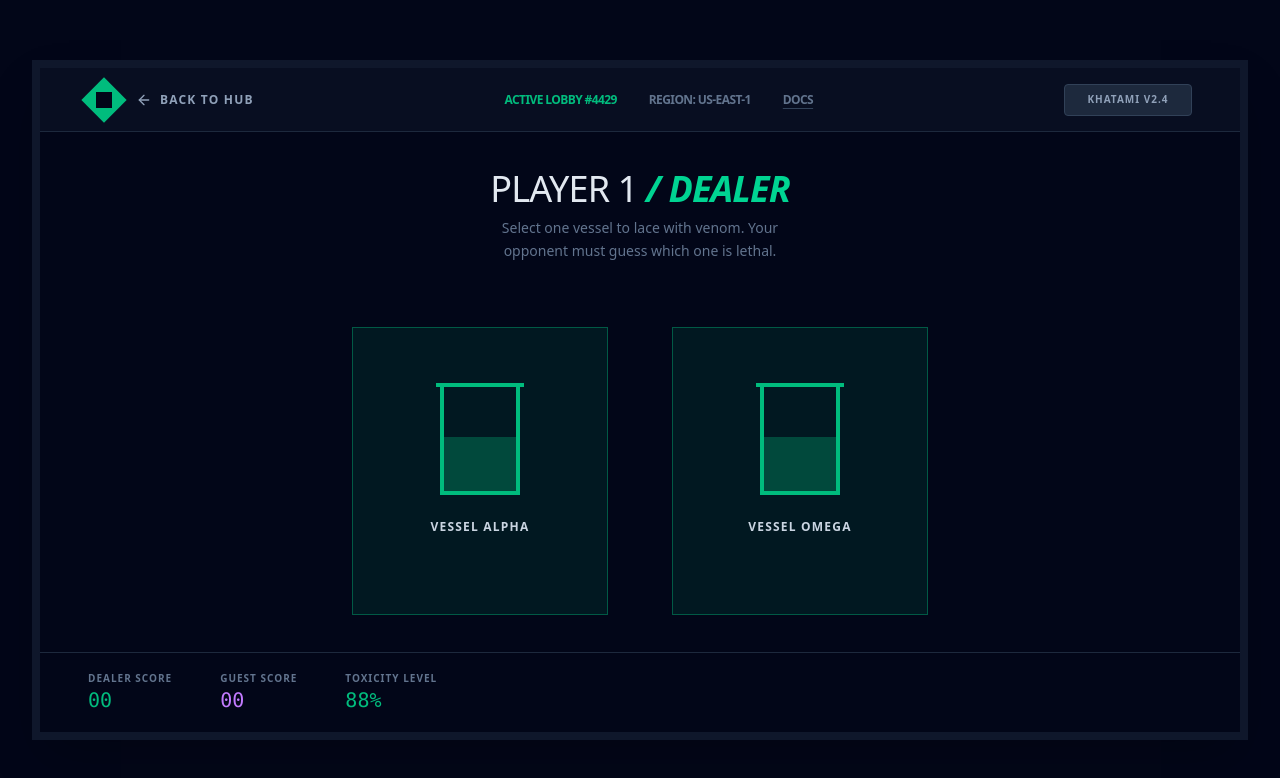
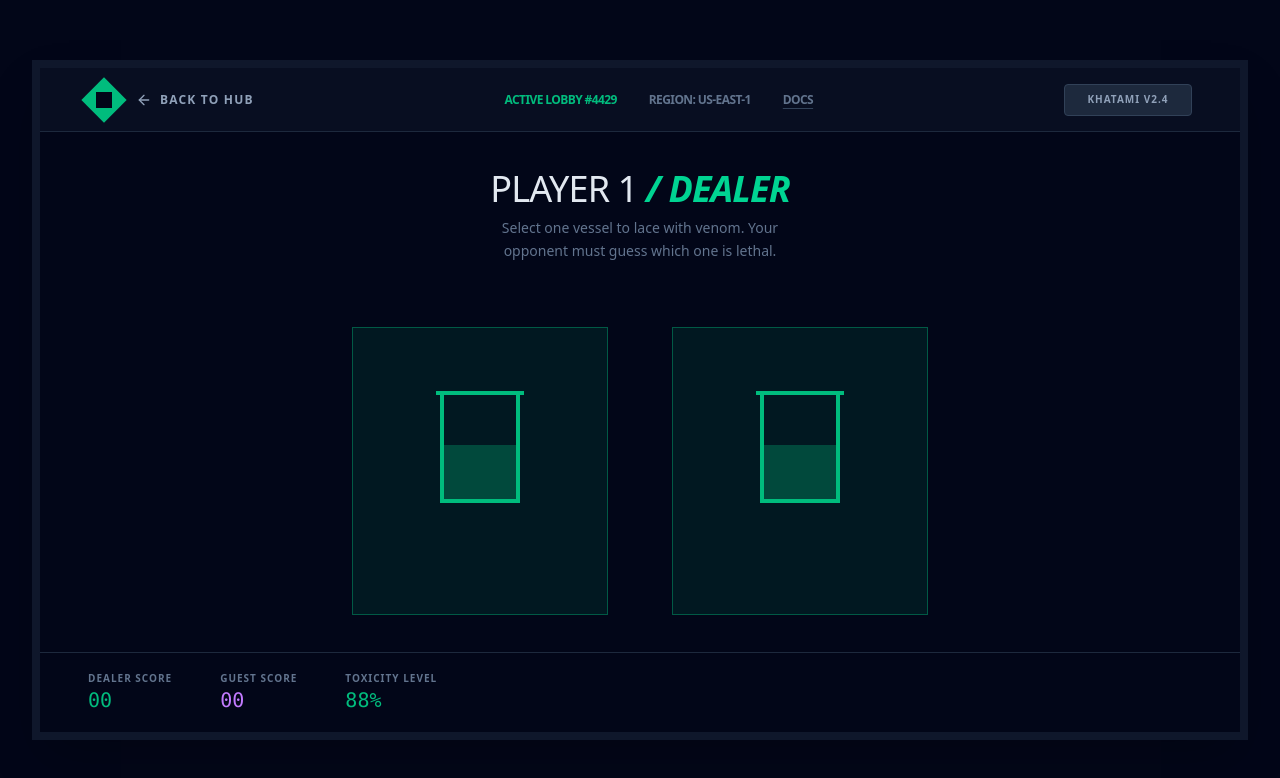
Before and after one commit to khatamirock/Poinson.io, a React (Vite) app: page / in a window 1280 px wide. Both pictures are taken after a click on the button 288 px from the left and 536 px from the top of the page. Shown: the top 778 px of the page. Built offline with nearby package versions, Linux system fonts and the light colour scheme.

Commit message:
ui: remove vessel labels from cup components
Clean up the UI by removing "Vessel Alpha/Omega" labels to reduce visual clutter and focus on the action prompts.

```diff
--- a/src/components/CupGame.tsx
+++ b/src/components/CupGame.tsx
@@ -93,9 +93,6 @@ export default function CupGame() {
                       )}
                     </AnimatePresence>
                   </div>
-                  <span className="text-xs font-bold tracking-widest uppercase text-slate-300">
-                    Vessel {cupIndex === 0 ? 'Alpha' : 'Omega'}
-                  </span>
                   <span className={`mt-2 text-[10px] font-bold tracking-widest text-emerald-400 uppercase transition-opacity ${isPoisoning === null ? 'opacity-0 group-hover:opacity-100' : 'opacity-0'}`}>
                     Click to Lace
                   </span>
@@ -154,9 +151,6 @@ export default function CupGame() {
                     <div className="absolute inset-x-0 bottom-0 h-1/2 bg-slate-400/20 group-hover:bg-slate-300/30 transition-colors"></div>
                     <div className="absolute top-0 -left-2 -right-2 h-1 bg-slate-400 group-hover:bg-slate-300 transition-colors"></div>
                   </div>
-                  <span className="text-xs font-bold tracking-widest uppercase text-slate-300">
-                    Vessel {cupIndex === 0 ? 'Alpha' : 'Omega'}
-                  </span>
                   <span className="mt-2 text-[10px] font-bold tracking-widest text-purple-400 opacity-0 group-hover:opacity-100 uppercase transition-opacity">
                     Select Vessel
                   </span>
```
